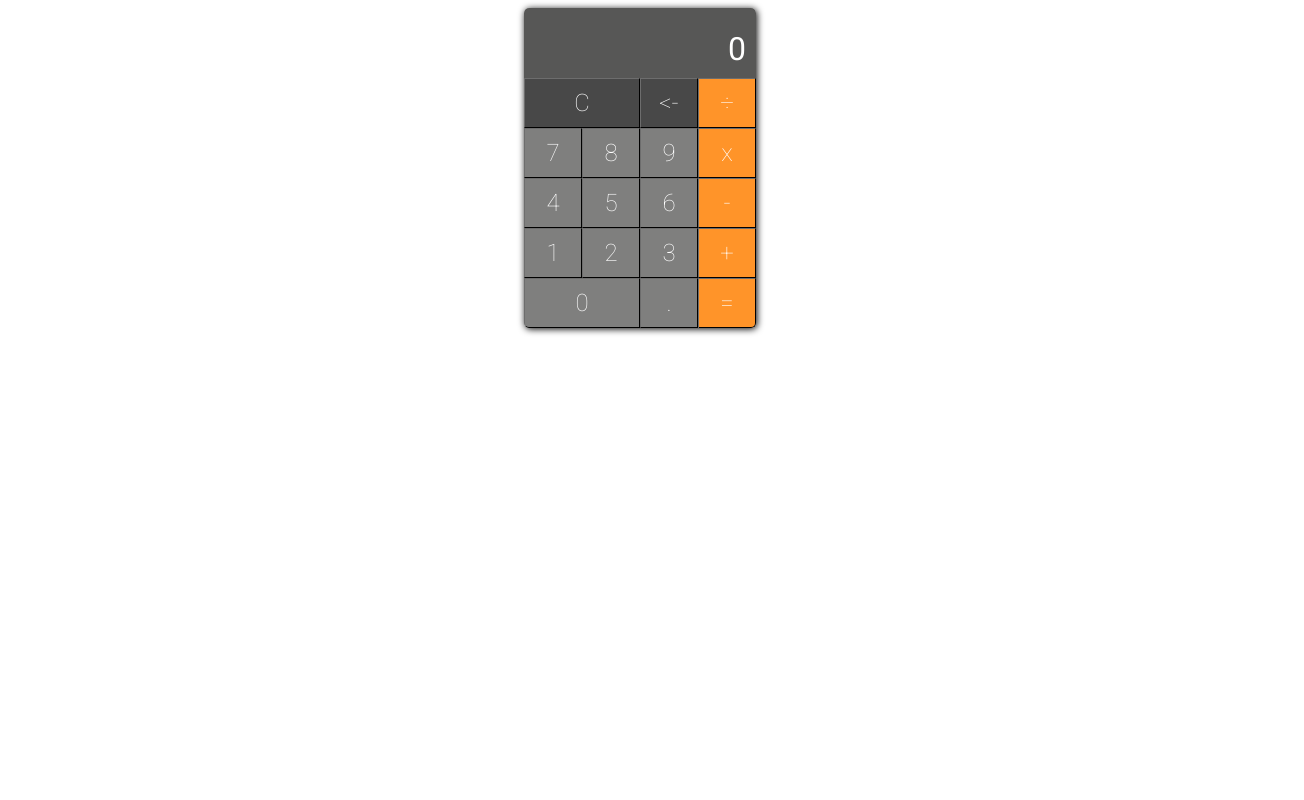
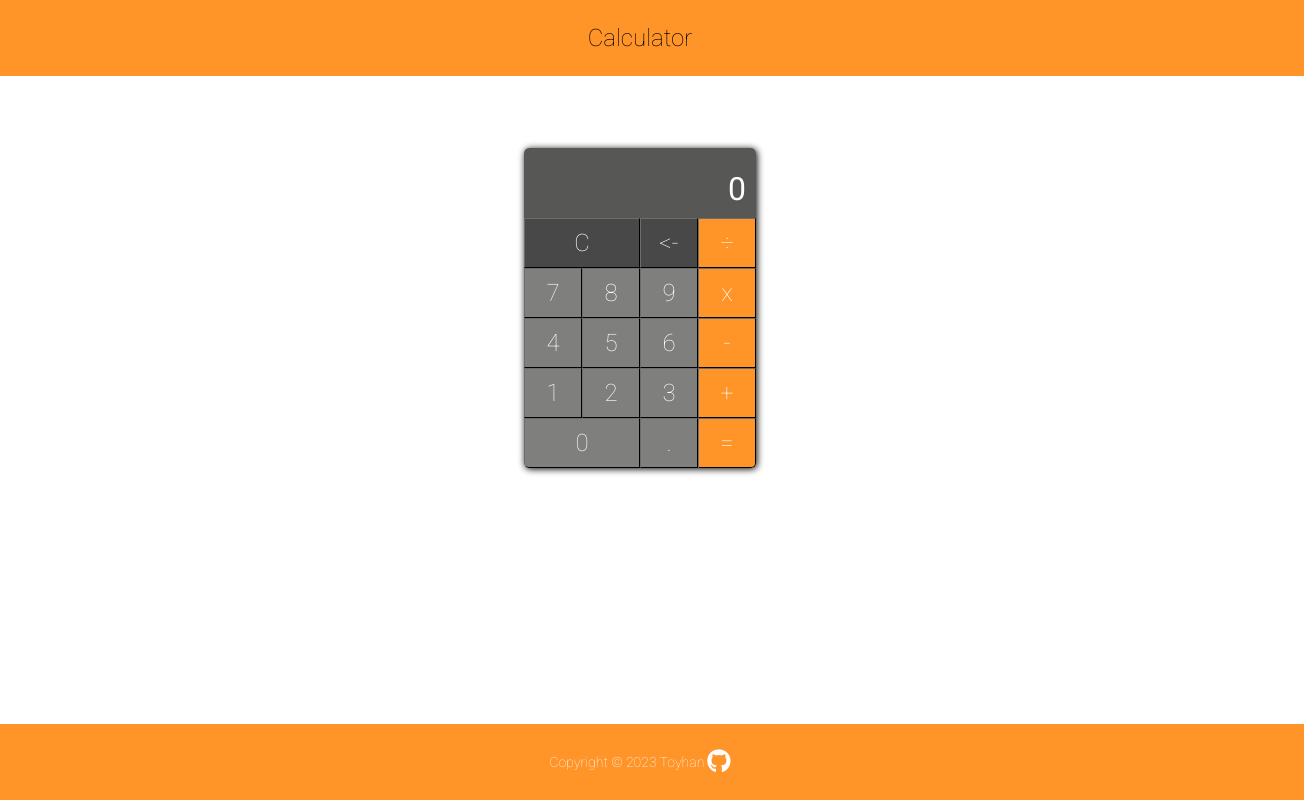
Before and after one commit to ToyHaynes/calculator, a plain HTML site: page index.html in a window 1280 px wide. Shown: the whole page, 1304 px wide, since content can reach past the window. Drawn offline with Linux system fonts and the light colour scheme.

Commit message:
footer added

```diff
--- a/index.html
+++ b/index.html
@@ -5,8 +5,15 @@
     <meta name="viewport" content="width=device-width, initial-scale=1.0">
     <title>Document</title>
     <link rel="stylesheet" href="stlye.css">
+    <link rel="shortcut icon" href="favicon.ico" />
+    <script
+        src="https://kit.fontawesome.com/4c536a6bd5.js"
+        crossorigin="anonymous"
+    ></script>
 </head>
 <body>
+    <header>Calculator</header>
+
     <main class="calculator">
 
         <div class="screen">
@@ -40,6 +47,19 @@
         </div>
     </main>
 
+    <footer>
+        <div>
+            Copyright ©
+            <script>
+                document.write(new Date().getFullYear())
+            </script>
+            Toyhan
+        </div>
+        <a href="https://github.com/ToyHaynes" target="_blank">
+            <i class="fab fa-github"></i>
+        </a>
+    </footer>
+
     <script src="app.js"></script>
 
 </body>
--- a/stlye.css
+++ b/stlye.css
@@ -8,7 +8,9 @@
 }
 
 body {
+    margin: 0;
     display: flex;
+    flex-direction: column;
     justify-content: center;
     align-items: center;
 }
@@ -24,6 +26,34 @@ button {
    margin: 0;
 }
 
+header,
+footer {
+    color: black;
+    background-color:  rgb(255, 148, 41);
+    text-align: center;
+    padding: 1rem;
+    width: 100%;
+}
+
+header {
+    margin: 0;
+    top: 0;
+}
+
+footer {
+    position: absolute;
+    bottom: 0;
+    display: flex;
+    justify-content: center;
+    gap: 3px;
+}
+
+footer div {
+    font-size: 14px;
+    align-self: center;
+}
+
+
 .calculator {
     display: flex;
     flex-direction: column;
@@ -33,6 +63,7 @@ button {
     border-radius: 5px;
     box-shadow: 1px 1px 7px;
     color: black;
+    margin: 3rem;
 }
 
 
```
